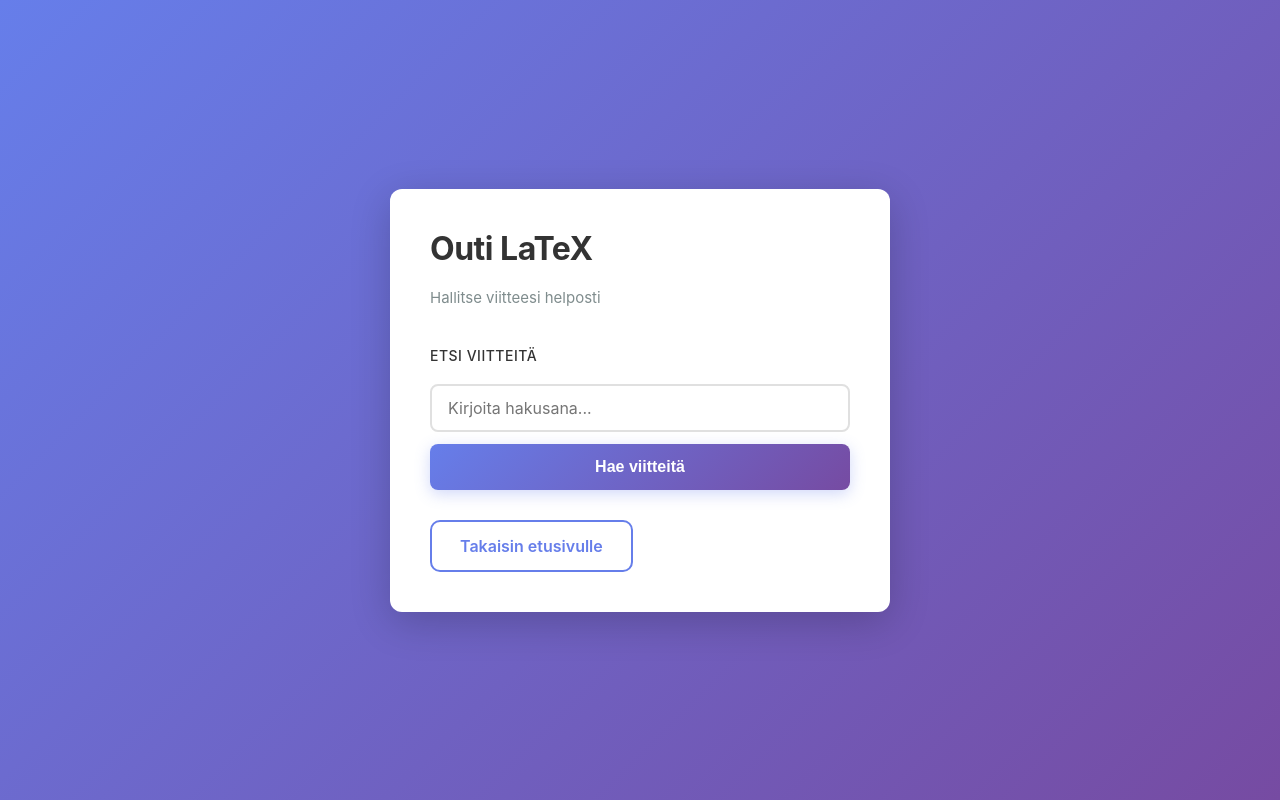
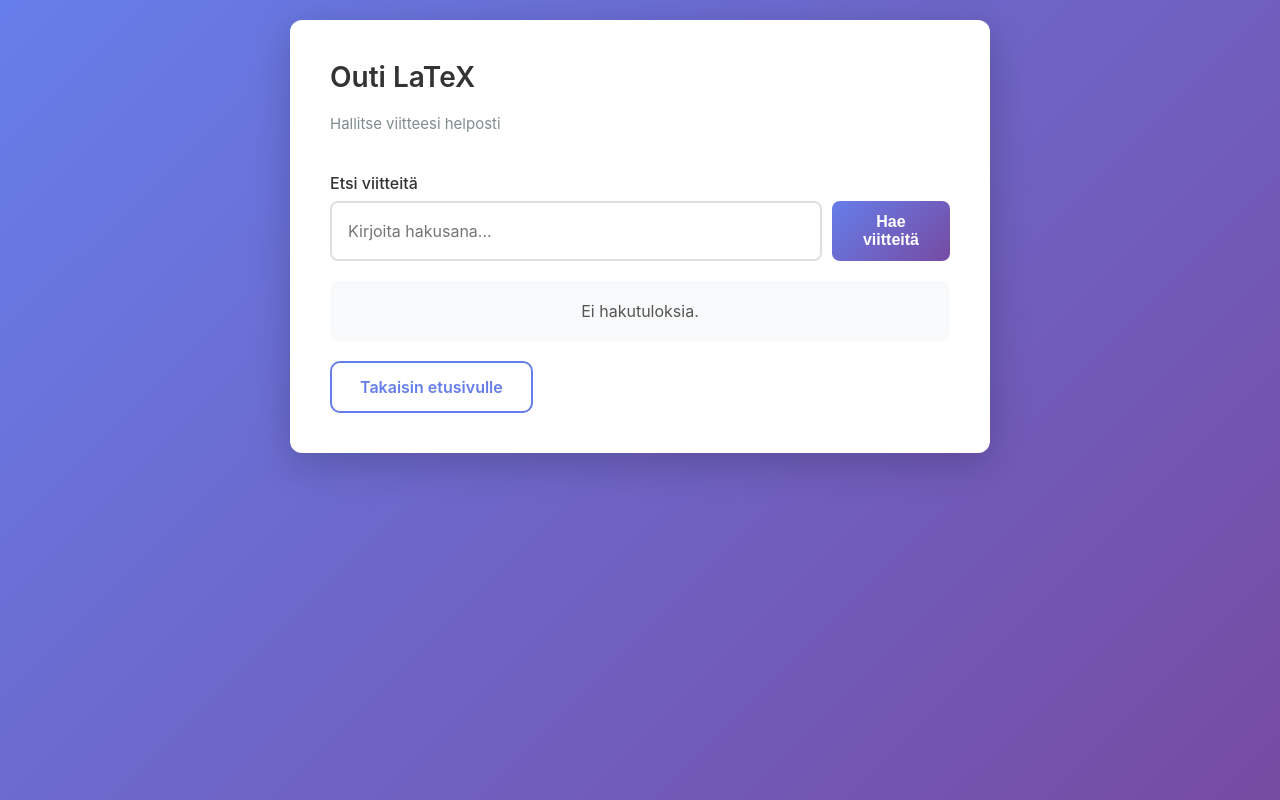
Before and after one commit to leevipun/outi-latex, a Flask app: page /search in a window 1280 px wide. Run offline with Flask 3, Linux system fonts and the light colour scheme.

Commit message:
Enhance DOI validation and improve search results display with user feedback

```diff
--- a/src/app.py
+++ b/src/app.py
@@ -13,6 +13,7 @@ from src.util import (
     get_reference_type_by_id,
 )
 from src.utils import references
+import re
 from src.utils.references import (
     DatabaseError,
     delete_reference_by_bib_key,
@@ -254,6 +255,13 @@ def get_doi_data():
 
     try:
         doi = request.form.get("doi-value")
+        if not doi:
+            flash("DOI value is required.", "error")
+            return render_template("index.html")
+        if not re.match(r"^10\.\d{4,}/\S+$", doi):
+            flash("Invalid DOI format.", "error")
+            return render_template("index.html")
+
         parsed_doi = get_doi_data_from_api(doi)
         # Hae valitun tyypin kentät form-fields.json:sta
         fields = get_fields_for_type(parsed_doi["type"])
@@ -282,11 +290,11 @@ def get_doi_data():
 @app.route("/search", methods=["GET", "POST"])
 def search():
     if request.method == "GET":
-        return render_template("search.html", data=[])
+        return render_template("search.html", data=[], query="")
 
     query = request.form.get("search-query")
     result = references.search_reference_by_query(query)
-    return render_template("search.html", data=result)
+    return render_template("search.html", data=result, query=query)
 
 
 # testausta varten oleva reitti
--- a/src/static/styles.css
+++ b/src/static/styles.css
@@ -9,6 +9,33 @@ body {
     background: linear-gradient(135deg, #667eea 0%, #764ba2 100%);
     min-height: 100vh;
     padding: 20px;
+}
+
+.search-input-group {
+    display: flex;
+    gap: 10px;
+}
+
+.no-references{
+    margin-top: 20px;
+    margin-bottom: 20px;
+    padding: 20px;
+    background: #f8f9fa;
+    border-radius: 10px;
+    color: #555;
+    font-size: 16px;
+    text-align: center;
+}
+
+.no-results {
+    margin-top: 20px;
+    margin-bottom: 20px;
+    padding: 20px;
+    background: #f8f9fa;
+    border-radius: 10px;
+    color: #555;
+    font-size: 16px;
+    text-align: center;
 }
 
 .container {
--- a/src/templates/search.html
+++ b/src/templates/search.html
@@ -6,7 +6,7 @@
     <link rel="stylesheet" href="{{ url_for('static', filename='styles.css') }}">
 </head>
 
-<body class="index-page">
+<body class="search-page">
     {% with messages = get_flashed_messages(with_categories=true) %}
         {% if messages %}
         <div class="flash-messages">
@@ -25,10 +25,13 @@
 
         <form method="POST" action="/search" class="form-group" id="search-form">
             <label for="search-query" id="search-label">Etsi viitteitä</label>
-            <input id="search-query" name="search-query" type="text" placeholder="Kirjoita hakusana..."/>
-            <button type="submit" id="search-button">Hae viitteitä</button>
+            <div class="search-input-group">
+                <input id="search-query" name="search-query" type="text" placeholder="Kirjoita hakusana..." value="{% if query %}{{query}}{% endif %}"/>
+                <button type="submit" id="search-button">Hae viitteitä</button>
+            </div>
         </form>
-
+        {% if data %}
+        <h2 id="search-results-heading">Hakutulokset:</h2>
             {% for reference in data %}
             <div class="reference-item" id="reference-item-{{ reference['bib_key'] }}">
                 <h3 id="reference-key-{{ reference['bib_key'] }}">{{ reference["bib_key"] }}</h3>
@@ -52,6 +55,11 @@
                 </form>
             </div>
             {% endfor %}
+        {% else %}
+            <div class="no-results" id="no-results-div">
+                <p id="no-results-message">Ei hakutuloksia.</p>
+            </div>
+        {% endif %}
 
         <a href="/" class="btn" id="back-to-home-button">Takaisin etusivulle</a>
     </div>
```
Also changed, not shown: src/templates/all.html (+9 -2 lines).
